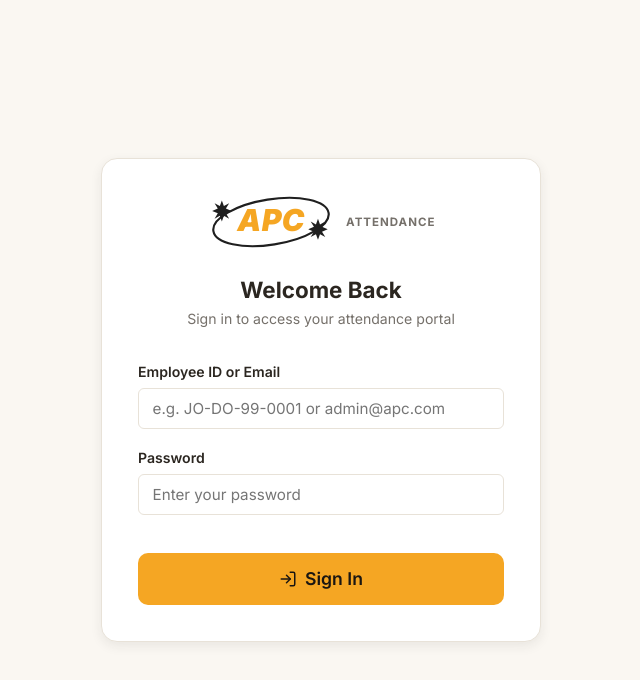
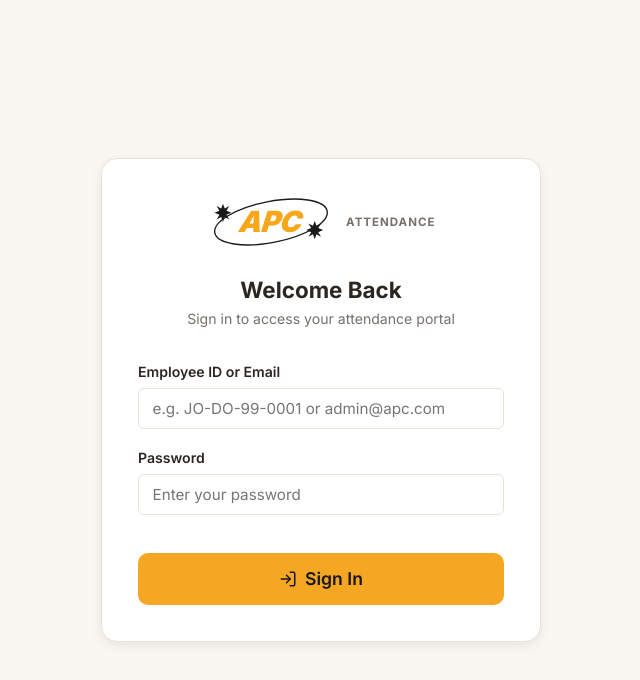
Before and after one commit to Pack-n-D/attendance-management-system, a React (Vite) app in the folder frontend/: page /#/login in a window 1280 px wide. Shown: the top 680 px of the page, without its empty margins (319-959 px from the left). Built offline with nearby package versions, Linux system fonts and the light colour scheme; no server answers.

Commit message:
change logo

```diff
--- a/frontend/src/components/Logo.jsx
+++ b/frontend/src/components/Logo.jsx
@@ -53,47 +53,50 @@ export default function Logo({ lockup = 'full', size = 'medium', showSubtitle =
         fill="none"
         xmlns="http://www.w3.org/2000/svg"
       >
-        {/* Counter-Clockwise Tilted Oval Ring */}
+        {/* Tilted Thin Oval Ring */}
         <ellipse
           cx="120"
           cy="50"
-          rx="108"
-          ry="42"
-          stroke="#1F1F1F"
-          strokeWidth="4"
-          transform="rotate(-9 120 50)"
+          rx="106"
+          ry="38"
+          stroke="#1A1A1A"
+          strokeWidth="2.5"
+          transform="rotate(-11 120 50)"
         />
 
-        {/* Top-Left 8-Pointed Star */}
-        <g transform="translate(14, 10) scale(0.75)">
+        {/* Top-Left 8-Pointed Star on Ring */}
+        <g transform="translate(18, 16) scale(0.65)">
           <path
             d="M 20 0 L 25 14 L 38 7 L 30 20 L 44 26 L 30 32 L 38 45 L 25 38 L 20 52 L 15 38 L 2 45 L 10 32 L -4 26 L 10 20 L 2 7 L 15 14 Z"
-            fill="#1F1F1F"
+            fill="#1A1A1A"
           />
         </g>
 
-        {/* Bottom-Right 8-Pointed Star */}
-        <g transform="translate(192, 44) scale(0.75)">
+        {/* Bottom-Right 8-Pointed Star on Ring */}
+        <g transform="translate(188, 48) scale(0.65)">
           <path
             d="M 20 0 L 25 14 L 38 7 L 30 20 L 44 26 L 30 32 L 38 45 L 25 38 L 20 52 L 15 38 L 2 45 L 10 32 L -4 26 L 10 20 L 2 7 L 15 14 Z"
-            fill="#1F1F1F"
+            fill="#1A1A1A"
           />
         </g>
 
-        {/* Center Bold Italic Yellow APC Text */}
+        {/* Center Bold Slanted Orange-Yellow APC Text */}
+        <g transform="translate(120, 50)">
           <text
-          x="120"
-          y="66"
+            x="0"
+            y="18"
             textAnchor="middle"
-          fill="#F5A623"
-          fontFamily="Inter, sans-serif, Arial"
+            fill="#F8A71A"
+            fontFamily="Inter, 'Arial Black', -apple-system, sans-serif"
             fontWeight="900"
             fontStyle="italic"
-          fontSize="56"
-          letterSpacing="0.5"
+            fontSize="54"
+            letterSpacing="-1"
+            transform="skewX(-8)"
           >
             APC
           </text>
+        </g>
       </svg>
 
       {lockup === 'full' && showSubtitle && (
```
Also changed, not shown: frontend/public/favicon.svg (added), frontend/public/logo.svg (added). Lines whose indentation alone changed are shown as unchanged.
